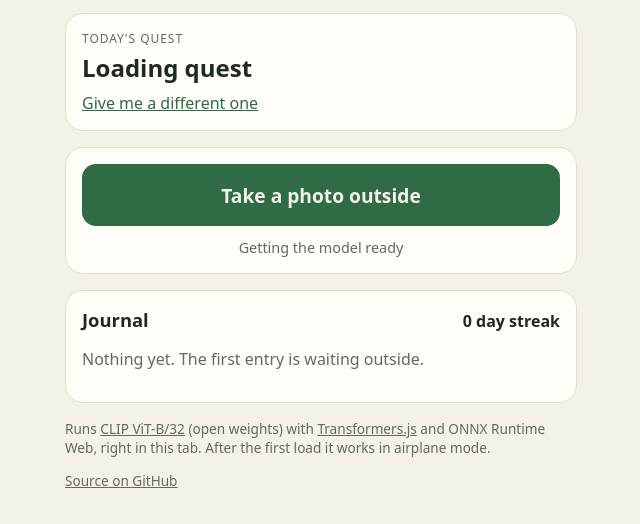
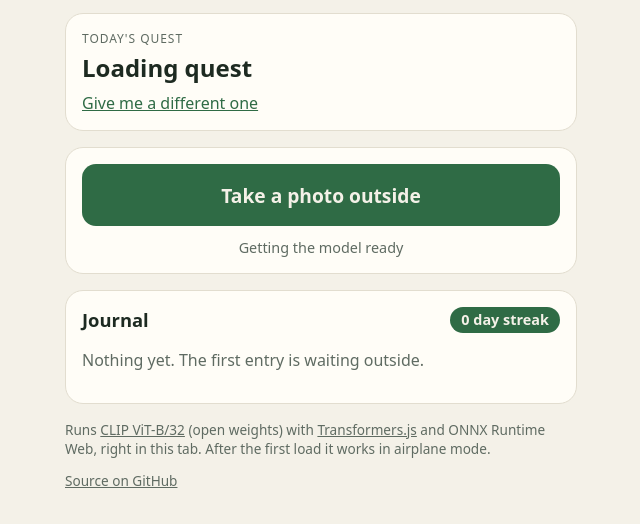
Before and after one commit to arjunkshah12345-hash/taskfm, a website with bundled scripts: page public/index.html in a window 1280 px wide. Shown: the part 130-654 px from the top of the page, without its empty margins (319-959 px from the left). Built offline with nearby package versions, Linux system fonts and the light colour scheme.

Commit message:
Give the streak badge a solid pill background so nothing shows through it

```diff
--- a/public/style.css
+++ b/public/style.css
@@ -27,8 +27,8 @@ h2 { font-size: 1.15rem; margin: 0; }
 .result p { margin: 0.35rem 0 0; }
 .pass { color: var(--green); } .fail { color: var(--red); }
 .put-away { font-weight: 600; }
-.row { display: flex; justify-content: space-between; align-items: baseline; }
-.streak { margin: 0; font-weight: 700; }
+.row { display: flex; justify-content: space-between; align-items: center; }
+.streak { margin: 0; font-weight: 700; font-size: 0.9rem; background: var(--green); color: var(--green-ink); padding: 0.2rem 0.7rem; border-radius: 999px; position: relative; z-index: 1; white-space: nowrap; }
 .journal { list-style: none; padding: 0; margin: 0.75rem 0 0; }
 .journal li { display: grid; grid-template-columns: 48px 1fr; gap: 0.75rem; align-items: center; padding: 0.5rem 0; border-top: 1px solid var(--line); }
 .journal img { width: 48px; height: 48px; object-fit: cover; border-radius: 8px; }
--- a/public/sw.js
+++ b/public/sw.js
@@ -1,7 +1,7 @@
 // Offline support. The app shell is cached on install. The Transformers.js
 // bundle and ONNX Runtime files from the CDN are cached the first time they
 // load. Model weights are cached by Transformers.js itself (Cache API).
-const SHELL = "grasscheck-shell-v2";
+const SHELL = "grasscheck-shell-v3";
 const RUNTIME = "grasscheck-runtime-v2";
 const FILES = ["./", "index.html", "style.css", "app.js", "core.js", "labels.json", "manifest.webmanifest", "icon.svg"];
 // Loaded on the very first visit, before this worker controls the page, so
```
